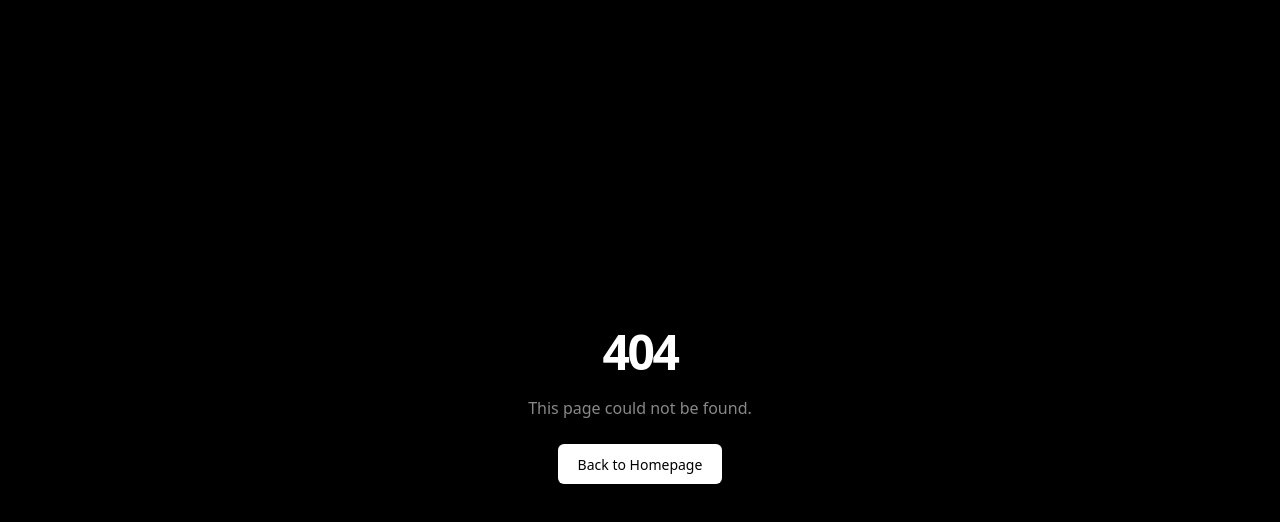
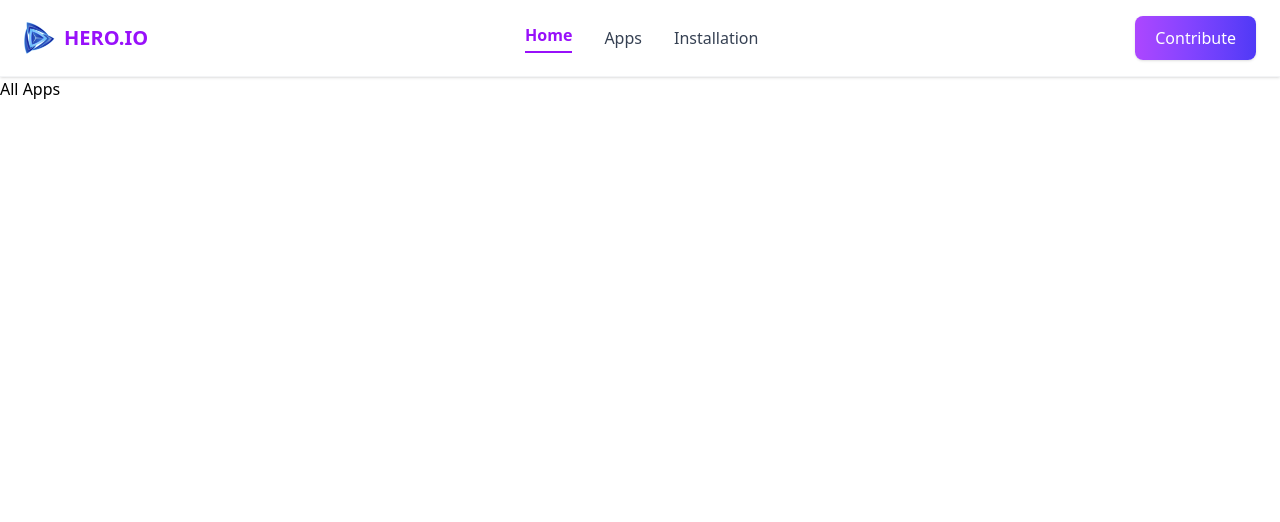
Before and after one commit to hasantanvir357/my-hero-app, a Next.js app: page /apps in a window 1280 px wide. Before the commit this address had no page. Shown: the top 522 px of the page. Built offline with nearby package versions, Linux system fonts and the light colour scheme.

Commit message:
feat: add Navbar component with navigation items and logo

```diff
--- /dev/null
+++ b/src/app/apps/page.tsx
@@ -0,0 +1,11 @@
+import React from 'react';
+
+const AppsPage = () => {
+    return (
+        <div>
+            All Apps
+        </div>
+    );
+};
+
+export default AppsPage;
--- /dev/null
+++ b/src/app/installation/page.tsx
@@ -0,0 +1,11 @@
+import React from 'react';
+
+const InstallationPage = () => {
+    return (
+        <div>
+            Installation page
+        </div>
+    );
+};
+
+export default InstallationPage;
--- a/src/app/layout.tsx
+++ b/src/app/layout.tsx
@@ -1,6 +1,7 @@
 import type { Metadata } from "next";
 import { Geist, Geist_Mono } from "next/font/google";
 import "./globals.css";
+import Navbar from "@/components/shared/Navbar";
 
 const geistSans = Geist({
   variable: "--font-geist-sans",
@@ -23,7 +24,9 @@ export default function RootLayout({ children }: LayoutProps<"/">) {
       lang="en"
       className={`${geistSans.variable} ${geistMono.variable} h-full antialiased`}
     >
-      <body className="min-h-full flex flex-col">{children}</body>
+      <body className="min-h-full flex flex-col">
+        <Navbar />
+        {children}</body>
     </html>
   );
 }
--- a/src/app/page.tsx
+++ b/src/app/page.tsx
@@ -1,3 +1,3 @@
 export default function Home() {
-  return <h2>Hompage</h2>;
+  return <></>;
 }
--- /dev/null
+++ b/src/components/shared/Navbar.tsx
@@ -0,0 +1,41 @@
+'use client';
+
+import React, { useState } from 'react';
+import Image from 'next/image';
+import logo from '@/assets/logo.png';
+
+const Navbar = () => {
+  const [active, setActive] = useState('Home');
+  const navItems = ['Home', 'Apps', 'Installation'];
+
+  return (
+    <header className="bg-white border-b border-gray-100 shadow-sm sticky top-0 z-50">
+      <nav className="container mx-auto flex items-center justify-between px-6 py-4">
+        <div className="flex items-center gap-2">
+          <Image src={logo} alt="Logo" className="w-8 h-8 object-contain" />
+          <span className="text-xl font-bold text-purple-600">HERO.IO</span>
+        </div>
+
+        <ul className="flex items-center gap-8 font-medium text-gray-700">
+          {navItems.map((item) => (
+            <li
+              key={item}
+              onClick={() => setActive(item)}
+              className={`cursor-pointer transition hover:text-purple-600 ${
+                active === item ? 'text-purple-600 font-semibold border-b-2 border-purple-600 pb-1' : ''
+              }`}
+            >
+              {item}
+            </li>
+          ))}
+        </ul>
+
+        <button className="bg-linear-to-r from-purple-500 to-indigo-600 text-white font-medium px-5 py-2.5 rounded-lg shadow hover:opacity-90 transition">
+          Contribute
+        </button>
+      </nav>
+    </header>
+  );
+};
+
+export default Navbar;
```
Also changed, not shown: src/assets/logo.png (added).
